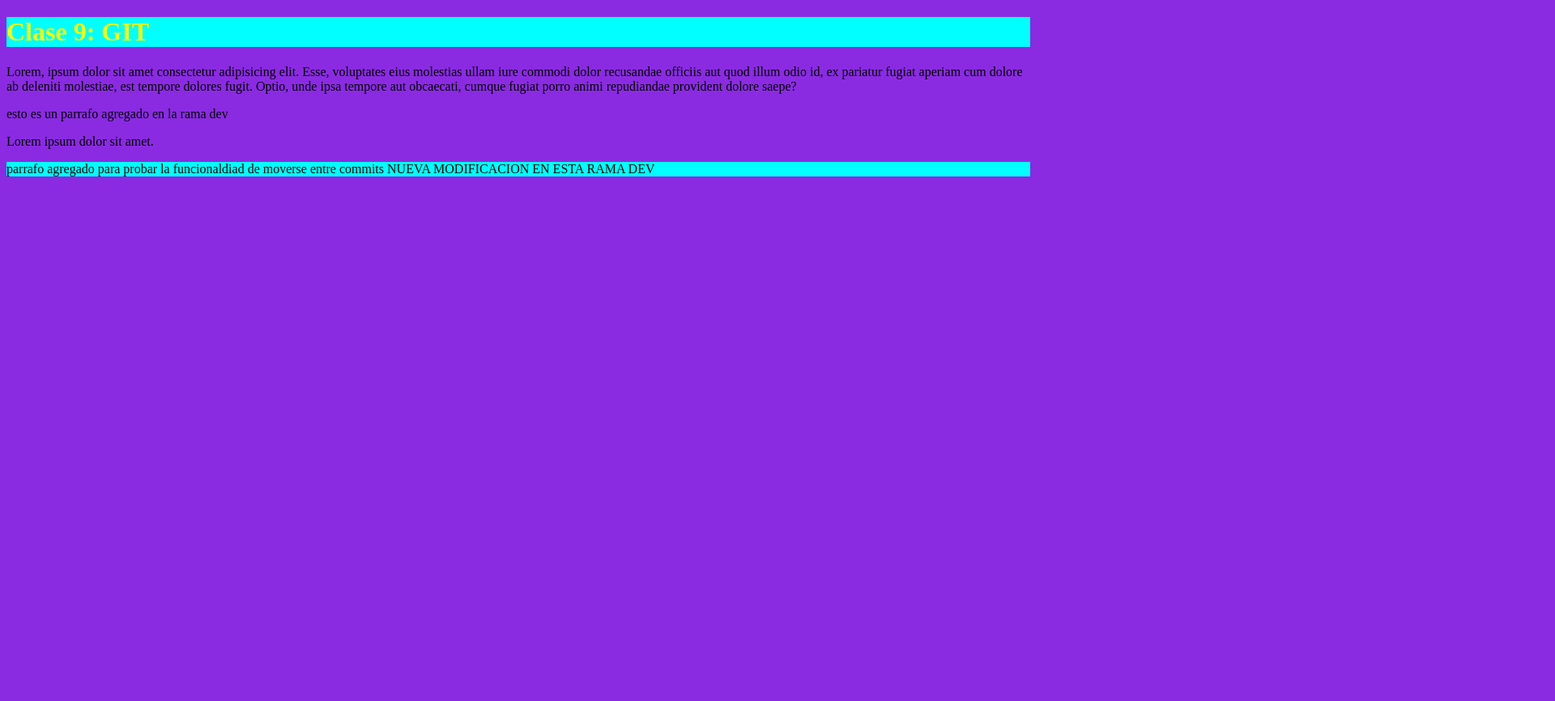
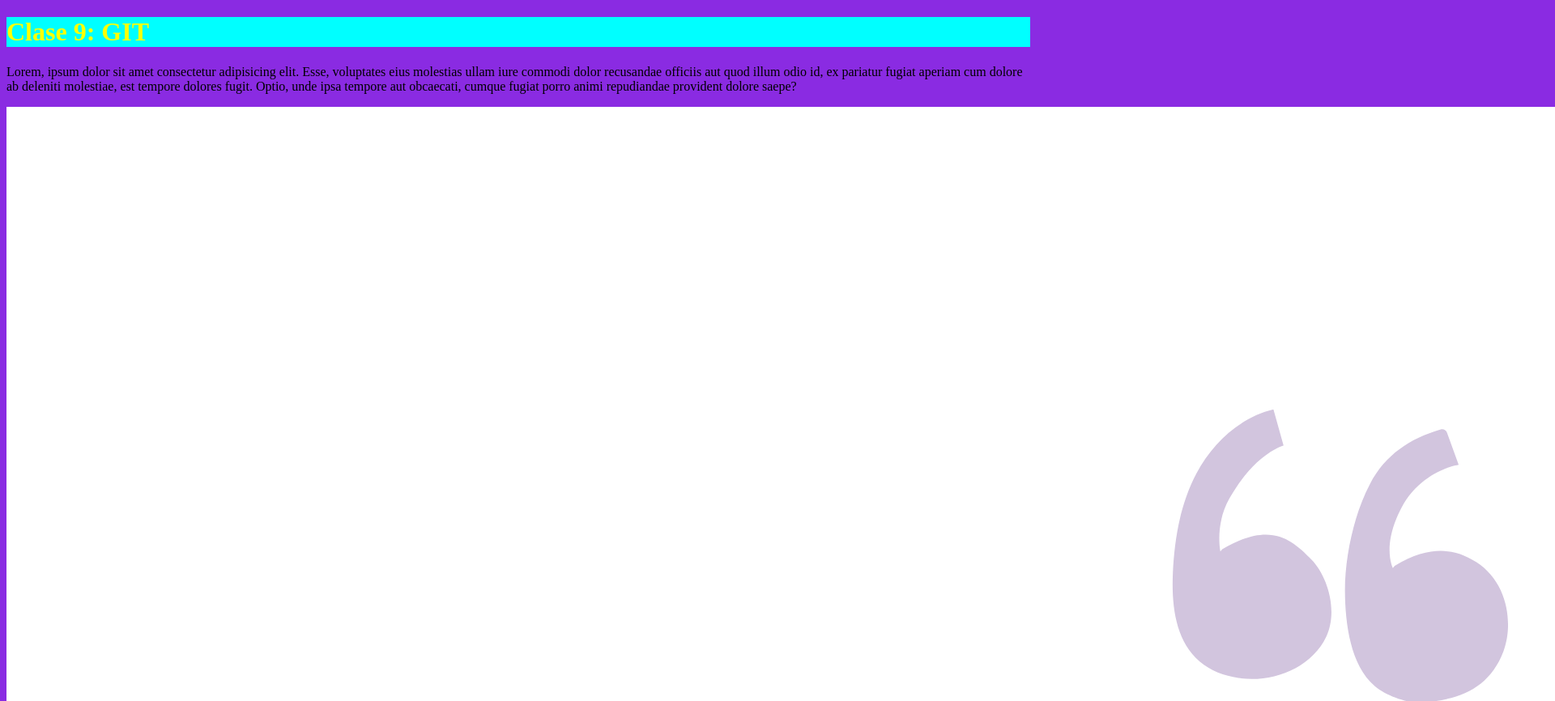
Before and after one commit to TrellixVulnTeam/primerrepositorio_J2O3, a plain HTML site: page index.html in a window 1280 px wide. Shown: the top 866 px of the page at 81% size, 1920 px wide, since content can reach past the window. Before the commit the page ends 800 px from the top, so only its background shows below. Drawn offline with Linux system fonts and the light colour scheme.

Commit message:
imagen añadida

```diff
--- a/index.html
+++ b/index.html
@@ -16,7 +16,7 @@
         dolor recusandae officiis aut quod illum odio id, ex pariatur fugiat aperiam cum dolore ab deleniti molestiae,
         est tempore dolores fugit. Optio, unde ipsa tempore aut obcaecati, cumque fugiat porro animi repudiandae
         provident dolore saepe?</P>
-
+<img src="./img/Cream Reminder Note Instagram Post.png" alt="quote">
     <p>esto es un parrafo agregado en la rama dev</p>
     <p>Lorem ipsum dolor sit amet.</p>
     <p class="resaltado">parrafo agregado para probar la funcionaldiad de moverse entre commits NUEVA MODIFICACION EN ESTA RAMA DEV</p>
```
Also changed, not shown: img/Cream Reminder Note Instagram Post.png (added).
